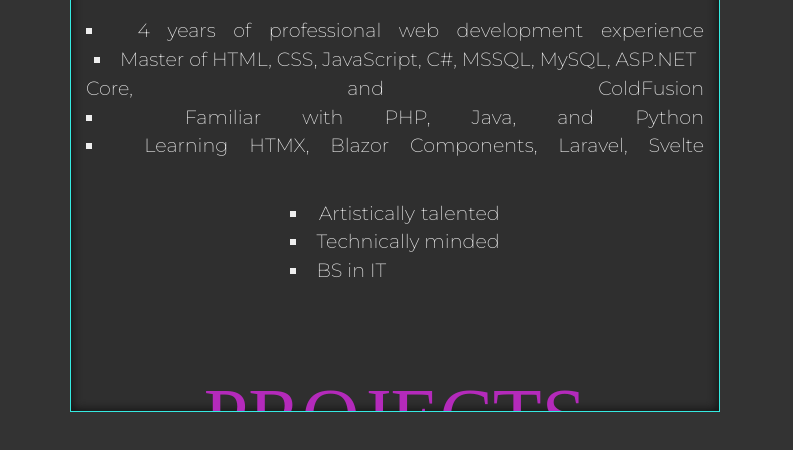
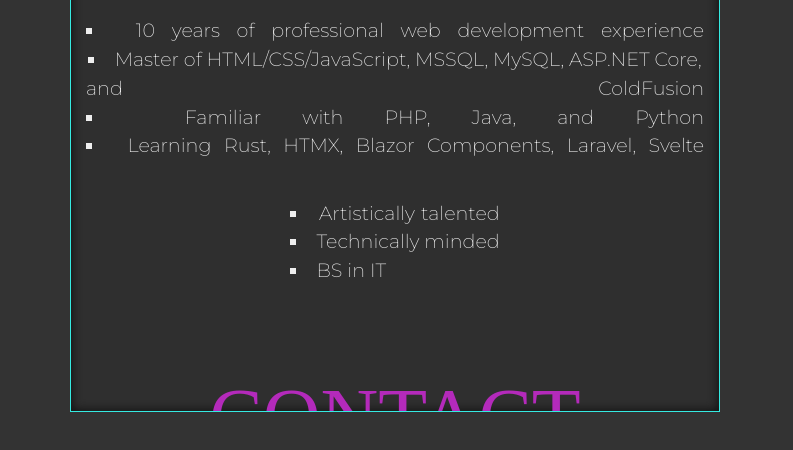
Before and after one commit to JavaSpyder/javaspyder.github.io, a plain HTML site: page index.html in a window 1280 px wide. Shown: the part 350-800 px from the top of the page, without its empty margins (245-1038 px from the left). Drawn offline with Linux system fonts and the light colour scheme; files whose address does not match are found by name; a web font is replaced by a local one.

Commit message:
update bio, remove projects

```diff
--- a/index.html
+++ b/index.html
@@ -28,10 +28,10 @@
         <section role=region aria-labelledby=about-header>
           <h2 id=about-header>ABOUT</h2>
           <ul>
-            <li>4 years of professional web development experience</li>
-            <li>Master of HTML, CSS, JavaScript, C#, MSSQL, MySQL, ASP.NET Core, and ColdFusion</li>
+            <li>10 years of professional web development experience</li>
+            <li>Master of HTML/CSS/JavaScript, MSSQL, MySQL, ASP.NET Core, and ColdFusion</li>
             <li>Familiar with PHP, Java, and Python</li>
-            <li>Learning HTMX, Blazor Components, Laravel, Svelte</li>
+            <li>Learning Rust, HTMX, Blazor Components, Laravel, Svelte</li>
           </ul>
           <br>
           <ul>
@@ -40,7 +40,7 @@
             <li class=align-left>BS in IT</li>
           </ul>
         </section>
-        <section role=region aria-labelledby=projects-header class=projects>
+        <!--<section role=region aria-labelledby=projects-header class=projects>
           <h2 id=projects-header>PROJECTS</h2>
           <div class=slideshow>
             <div class=arrow-left onclick=changeImg(-1);>
@@ -58,7 +58,7 @@
               <img src=cover/img/slider-arrow-right.png width=50>
             </div>
           </div>
-        </section>
+        </section>-->
         <section role=region aria-labelledby=contact-header class=contact>
           <h2 id=contact-header>CONTACT</h2>
           <p>
```
